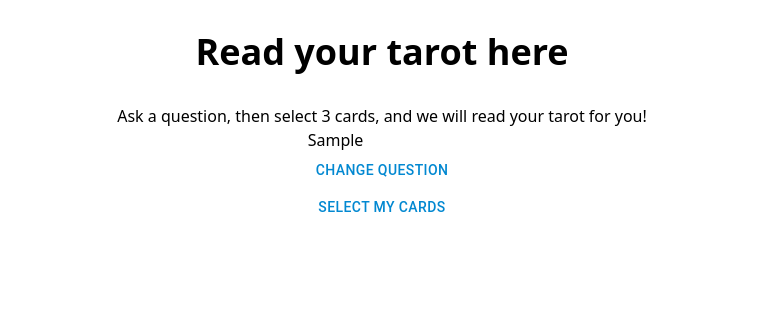
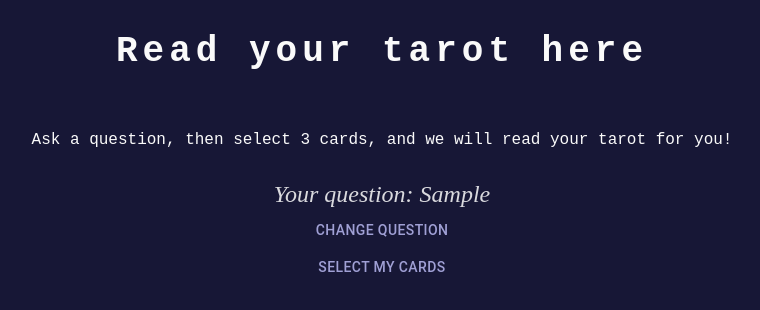
Before and after one commit to aprilmusic/tarot, a React (Vite) app: page / in a window 1280 px wide. Both pictures are taken after typing "Sample" into the empty fields and a click on the button "SUBMIT". Shown: the top 310 px of the page, without its empty margins (258-1018 px from the left). Built offline with nearby package versions, Linux system fonts and the light colour scheme; no server answers.

Commit message:
basic prettier css

```diff
--- a/package.json
+++ b/package.json
@@ -76,6 +76,7 @@
     "eslint-plugin-react-refresh": "^0.4.3",
     "npm-run-all": "^4.1.5",
     "postcss": "^8.4.30",
+    "sass": "^1.69.6",
     "tailwindcss": "^3.3.3",
     "typescript": "^5.2.2",
     "vite": "^4.4.9"
--- a/src/App.tsx
+++ b/src/App.tsx
@@ -8,6 +8,25 @@
 import { api } from "../convex/_generated/api.js";
 import tarotJson from "@/assets/tarot_card_list.json";
 import { v4 as uuidv4 } from "uuid";
+import { createTheme } from "@mui/material/styles";
+import { ThemeProvider } from "@emotion/react";
+
+const theme = createTheme({
+  palette: {
+    primary: {
+      main: "#A0A0D5",
+      // light: will be calculated from palette.primary.main,
+      // dark: will be calculated from palette.primary.main,
+      // contrastText: will be calculated to contrast with palette.primary.main
+    },
+    secondary: {
+      main: "#441e1e",
+      // light: "#F5EBFF",
+      // dark: will be calculated from palette.secondary.main,
+      // contrastText: "#47008F",
+    },
+  },
+});
 
 const STORE = (typeof window === "undefined" ? null : window)?.sessionStorage;
 const STORE_KEY = "ConvexSessionId";
@@ -89,9 +108,9 @@
       tarotJson.find((x) => x.number === deckOrder[2])?.name
     }${
       reversalStates[2] ? " which is reversed" : "which is not reversed"
-    }. If the question is a yes or no question, interpret the first card as "what will happen if yes", the
-    second card as "what will happen if no", and the third card as context. If it is not a yes or no question,
-    interpret all of the cards as the general answer for the question. Please help me
+    }. ONLY if the question is a yes or no question, interpret the first card as "what will happen if yes", the
+    second card as "what will happen if no", and the third card as context. Otherwise,
+    interpret all of the cards as the general answer for the question. Take into account whether the cards are reversed, too. Please help me
     interpret these cards, and begin your response with, "The spirits have answered."
     `;
     const newQuestionId = uuidv4();
@@ -100,49 +119,60 @@
   };
 
   return (
-    <main className="container  flex flex-col gap-8">
+    <ThemeProvider theme={theme}>
+      <main className="container flex flex-col gap-8">
         <Stack alignSelf="center" alignContent="center" justifyContent="center">
-        <h1 className="text-4xl font-extrabold my-8 text-center">
+          <h1 className="text-4xl font-extrabold my-8 text-center fadeIn">
             Read your tarot here
           </h1>
-        <p className="text-center">
+          <br></br>
+          <p className="text-center fadeIn">
             Ask a question, then select 3 cards, and we will read your tarot for
             you!
           </p>
+          <br></br>
           {question === "" ? (
-          <Stack maxWidth="80%" alignSelf="center">
+            <Stack alignSelf="center" spacing="8px">
               <form onSubmit={handleSubmit}>
-              <Stack spacing="8px">
-                <body>What question are you trying to answer?</body>
+                <Stack>
+                  <h2 className="fadeIn">
+                    What do you want to ask the spirits?
+                  </h2>
                   <TextField
-                  label="What is my future?"
-                  variant="outlined"
+                    hiddenLabel
+                    defaultValue="What should I be focusing on?"
                     color="primary"
                     value={inputValue}
+                    margin="normal"
                     onChange={handleInputChange}
+                    className="fadeIn"
                   />
-                <Button color="info" type="submit">
+                  <Button className="fadeIn" color="primary" type="submit">
                     Submit
                   </Button>
                 </Stack>
               </form>
             </Stack>
           ) : !clickerOpen ? (
-          <Stack maxWidth="80%" alignSelf="center">
-            <h2>{question}</h2>
-            <Button color="info" onClick={() => setQuestion("")}>
+            <Stack alignSelf="center">
+              <h2 className="fadeIn">Your question: {question}</h2>
+              <Button color="primary" onClick={() => setQuestion("")}>
                 Change question
               </Button>
             </Stack>
           ) : (
-          <Stack maxWidth="80%" alignSelf="center">
-            <h2>{question}</h2>
+            <Stack
+              maxWidth="80%"
+              alignSelf="center"
+              direction="row"
+              alignContent="center"
+            >
+              <h2>Your question: {question}</h2>
             </Stack>
           )}
-
           {question.length > 0 && (
             <Button
-            color="info"
+              color="primary"
               onClick={() => {
                 // Reset everything
                 setFortuneCards([null, null, null]);
@@ -166,6 +196,7 @@
           )}
         </Stack>
       </main>
+    </ThemeProvider>
   );
 }
 
--- a/src/fortune/Fortune.tsx
+++ b/src/fortune/Fortune.tsx
@@ -21,6 +21,16 @@
 // }
 
 function parseFortune(rawFortune: string) {
+  if (rawFortune === "I cannot reply at this time.") {
+    return (
+      <Stack style={{ marginTop: "10px" }} spacing="2px">
+        <p>
+          Your advanced fortune analysis is unavailable at this time. Please
+          check out https://www.tarot.com/tarot/cards for more detail.
+        </p>
+      </Stack>
+    );
+  }
   return (
     <Stack style={{ marginTop: "10px" }} spacing="2px">
       <p>{rawFortune}</p>
@@ -46,13 +56,9 @@
   }, [fortunes]);
 
   return (
-    <Stack>
-      <Stack
-        maxWidth="80%"
-        alignSelf="center"
-        direction="row"
-        alignContent="center"
-      >
+    <Stack className="fadeIn">
+      <Stack maxWidth="80%" alignSelf="center" direction="row">
+        <br></br>
         {cards.map((card, i) => {
           const tarotCard = tarotJson.find((x) => x.number === card);
           return (
@@ -61,6 +67,10 @@
               spacing="10px"
               maxHeight="100%"
               divider={<Divider orientation="vertical" flexItem />}
+              // Stagger the fade-in
+              className={
+                i === 0 ? "fadeIn" : i === 1 ? "fadeInLater" : "fadeInLatest"
+              }
             >
               <img
                 src={tarotCard?.image ? IMAGES[tarotCard.image] : cardBack}
@@ -75,6 +85,7 @@
               <Stack
                 style={{
                   alignSelf: "center",
+                  padding: "5px",
                 }}
               >
                 <p
@@ -106,9 +117,10 @@
             marginTop: "10px",
           }}
           spacing="45px"
+          className="fadeInLatest"
         >
           <p style={{ alignSelf: "center" }}>
-            Your fortune is loading. This can take up to a minute.
+            Your detailed fortune is loading. This can take up to a minute.
           </p>
           <PuffLoader
             loading={true}
--- a/src/index.css
+++ /dev/null
@@ -1,79 +0,0 @@
-@tailwind base;
-@tailwind components;
-@tailwind utilities;
-
-@layer base {
-  :root {
-    --background: 0 0% 100%;
-    --foreground: 240 10% 3.9%;
-
-    --card: 0 0% 100%;
-    --card-foreground: 240 10% 3.9%;
-
-    --popover: 0 0% 100%;
-    --popover-foreground: 240 10% 3.9%;
-
-    --primary: 240 5.9% 10%;
-    --primary-foreground: 0 0% 98%;
-
-    --secondary: 240 4.8% 95.9%;
-    --secondary-foreground: 240 5.9% 10%;
-
-    --muted: 240 4.8% 95.9%;
-    --muted-foreground: 240 3.8% 46.1%;
-
-    --accent: 240 4.8% 95.9%;
-    --accent-foreground: 240 5.9% 10%;
-
-    --destructive: 0 84.2% 60.2%;
-    --destructive-foreground: 0 0% 98%;
-
-    --border: 240 5.9% 90%;
-    --input: 240 5.9% 90%;
-    --ring: 240 10% 3.9%;
-
-    --radius: 0.5rem;
-  }
-}
-
-  /* @media (prefers-color-scheme: dark) {
-    :root {
-      --background: 240 10% 3.9%;
-      --foreground: 0 0% 98%;
-
-      --card: 240 10% 3.9%;
-      --card-foreground: 0 0% 98%;
-
-      --popover: 240 10% 3.9%;
-      --popover-foreground: 0 0% 98%;
-
-      --primary: 0 0% 98%;
-      --primary-foreground: 240 5.9% 10%;
-
-      --secondary: 240 3.7% 15.9%;
-      --secondary-foreground: 0 0% 98%;
-
-      --muted: 240 3.7% 15.9%;
-      --muted-foreground: 240 5% 64.9%;
-
-      --accent: 240 3.7% 15.9%;
-      --accent-foreground: 0 0% 98%;
-
-      --destructive: 0 62.8% 30.6%;
-      --destructive-foreground: 0 0% 98%;
-
-      --border: 240 3.7% 15.9%;
-      --input: 240 3.7% 15.9%;
-      --ring: 240 4.9% 83.9%;
-    }
-  } */
-/* }
-
-@layer base {
-  * {
-    @apply border-border;
-  }
-  body {
-    @apply bg-background text-foreground;
-  }
-} */
--- /dev/null
+++ b/src/index.scss
@@ -0,0 +1,94 @@
+@tailwind base;
+@tailwind components;
+@tailwind utilities;
+
+@layer base {
+  :root {
+    --background: 240 40.6% 15%;
+    --foreground: 0 0% 98%;
+
+    --card: 240 10% 3.9%;
+    --card-foreground: 0 0% 98%;
+
+    --popover: 240 10% 3.9%;
+    --popover-foreground: 0 0% 98%;
+
+    --primary: 0 0% 98%;
+    --primary-foreground: 240 5.9% 10%;
+
+    --secondary: 240 3.7% 15.9%;
+    --secondary-foreground: 0 0% 98%;
+
+    --muted: 240 3.7% 15.9%;
+    --muted-foreground: 240 5% 64.9%;
+
+    --accent: 240 3.7% 15.9%;
+    --accent-foreground: 0 0% 98%;
+
+    --destructive: 0 62.8% 30.6%;
+    --destructive-foreground: 0 0% 98%;
+
+    --border: 240 3.7% 15.9%;
+    --input: 240 3.7% 15.9%;
+    --ring: 240 4.9% 83.9%;
+  }
+}
+
+h1 {
+  position: relative;
+  font-weight: bold!important;
+  font-family: "Avenir", monospace!important;
+  letter-spacing: 5px;
+  overflow: hidden;
+  white-space: nowrap;
+}
+
+h2 {
+  position: relative;
+  font-family: "Avenir";
+  font-style: italic;
+  font-size: 24px;
+}
+
+p {
+  font-family: "Avenir", monospace!important;
+  align-self: center;
+}
+
+Button {
+  align-self: center;
+}
+
+.fadeIn {
+  animation: fadeIn 5s;
+}
+
+.fadeInLater {
+  animation: fadeInOffset 6s;
+}
+
+.fadeInLatest {
+  animation: fadeInOffset 8s;
+}
+
+
+@keyframes fadeIn {
+  0% { opacity: 0; }
+  100% { opacity: 1; }
+}
+
+@keyframes fadeInOffset {
+  0% { opacity: 0; }
+  10% { opacity: 0; }
+  100% { opacity: 1; }
+}
+
+
+@layer base {
+  * {
+    @apply border-border;
+  }
+  body {
+    @apply bg-background text-foreground;
+  }
+}
--- a/src/main.tsx
+++ b/src/main.tsx
@@ -1,7 +1,7 @@
 import React from "react";
 import ReactDOM from "react-dom/client";
 import App from "./App";
-import "./index.css";
+import "./index.scss";
 import { ConvexProvider, ConvexReactClient } from "convex/react";
 
 const convex = new ConvexReactClient(import.meta.env.VITE_CONVEX_URL as string);
```
Also changed, not shown: components.json, 2 other files (tests, documents, lock files or other folders). Lines whose indentation alone changed are shown as unchanged.
